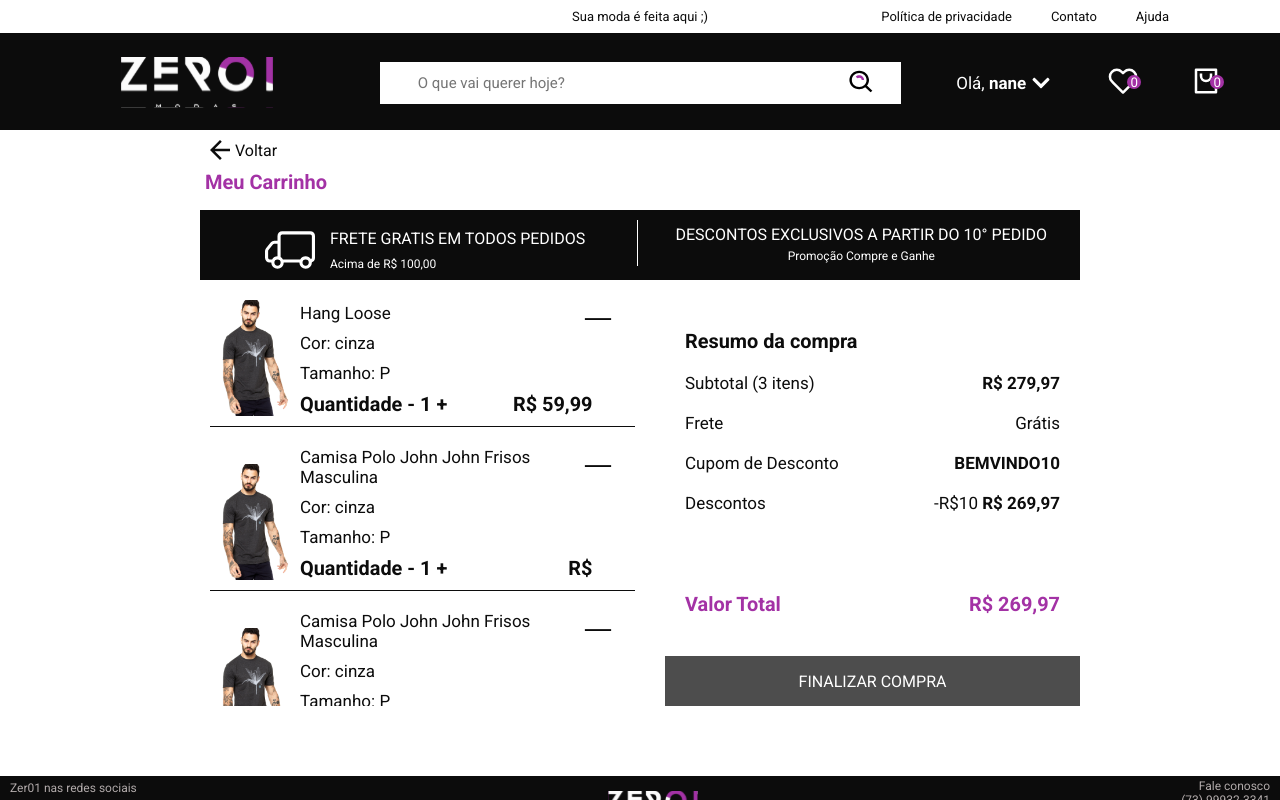
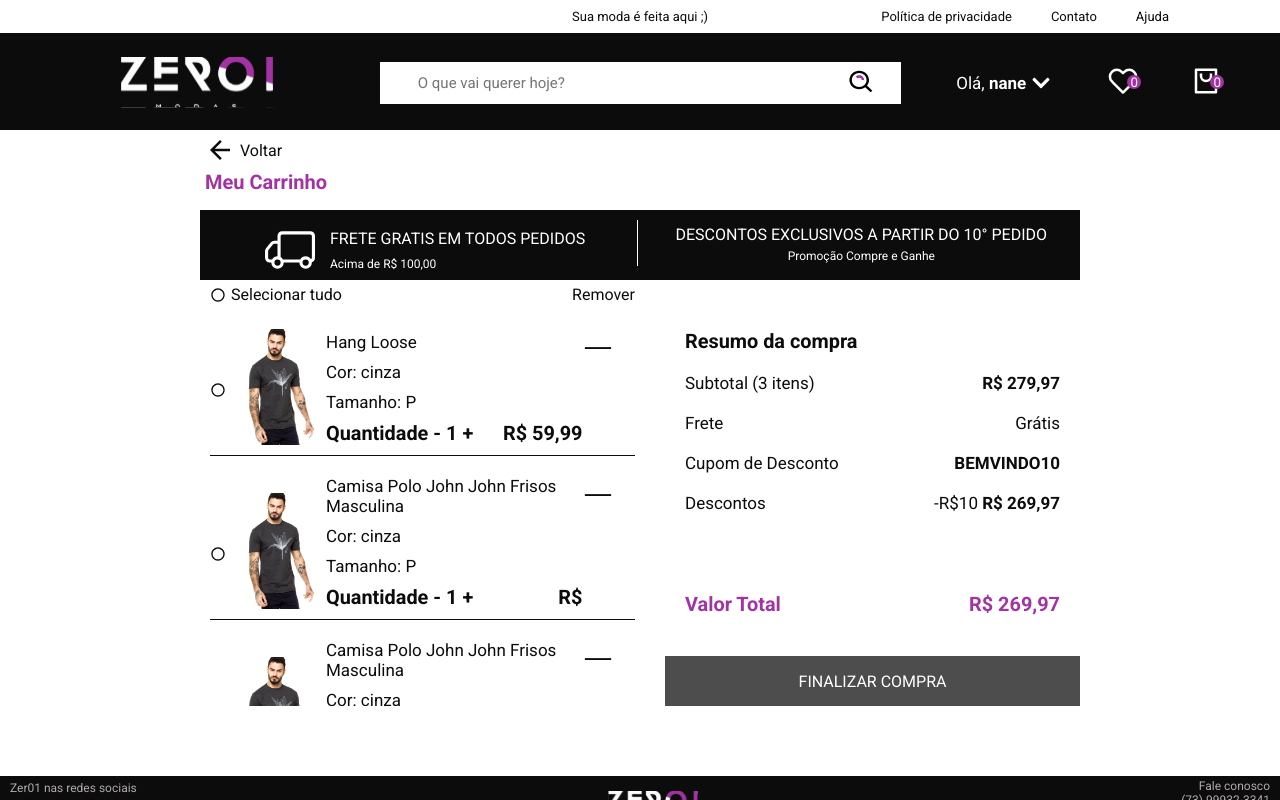
Before and after one commit to rayaneacacio/Zer01_Modas, a React (Vite) app: page /shopping-cart in a window 1280 px wide. Built offline with nearby package versions, Linux system fonts and the light colour scheme.

Commit message:
atualizacao na page ShoppingCart

```diff
--- a/src/components/Button/style.js
+++ b/src/components/Button/style.js
@@ -5,6 +5,11 @@
   color: ${({ theme }) => theme.COLORS.BLACK};
   font-size: 1.6rem;
   padding: 0.5rem 1rem;
+
+  display: flex;
+  align-items: center;
+  justify-content: center;
+  gap: 0.5rem;
 
   img {
     width: 20rem;
--- a/src/components/Cart-Item/index.jsx
+++ b/src/components/Cart-Item/index.jsx
@@ -1,5 +1,8 @@
+import { useState } from "react";
+
 import { GoTrash } from "react-icons/go";
 import { VscRemove } from "react-icons/vsc";
+import { MdRadioButtonUnchecked, MdRadioButtonChecked } from "react-icons/md";
 
 import { Swiper, SwiperSlide } from "swiper/react";
 
@@ -8,12 +11,23 @@
 import { Container } from "./style";
 
 export function CartItem({ image, title, color, tamanho, preço }) {
+  const [ isSelected, setIsSelected ] = useState(false);
+
+  function handleSelect() {
+    if(isSelected === true) {
+      setIsSelected(false);
+      return;
+    }
+
+    setIsSelected(true);
+  }
+
   return (
     <Container className="box" >
-
       <Swiper slidesPerView={ 1.9 } spaceBetween={ 10 } >
         <SwiperSlide>
           <div className="mobile">
+            <Button className="select" icon={ isSelected ? <MdRadioButtonChecked /> : <MdRadioButtonUnchecked /> } onClick={ handleSelect } />
             <img src={ image } alt="" />
             <div>
               <p> { title } </p>
@@ -34,6 +48,7 @@
       </Swiper>
 
       <div className="desktop">
+        <Button className="select" icon={ isSelected ? <MdRadioButtonChecked /> : <MdRadioButtonUnchecked /> } onClick={ handleSelect } />
         <img src={ image } alt="" />
         <div>
           <p> { title } </p>
@@ -41,7 +56,7 @@
           <p> Tamanho: { tamanho } </p>
           <span> <h3> Quantidade - 1 + </h3> <h3> R$ { preço } </h3> </span>
         </div>
-        <Button icon={ <VscRemove /> } />
+        <Button className="remove" icon={ <VscRemove /> } />
       </div>
 
     </Container>
--- a/src/components/Cart-Item/style.js
+++ b/src/components/Cart-Item/style.js
@@ -10,6 +10,16 @@
     display: flex;
     align-items: flex-end;
     gap: 1rem;
+
+    .select {
+      background: none;
+      width: 1.6rem;
+      padding: 0;
+
+      svg {
+        color: ${({ theme }) => theme.COLORS.BLACK};
+       }
+    }
 
     > img {
       width: 7rem;
@@ -59,6 +69,10 @@
       display: flex;
       position: relative;
 
+      .select {
+        height: 11rem;
+      }
+
       > img {
         width: 8rem;
       }
@@ -76,7 +90,8 @@
         justify-content: space-between;
       }
 
-      > button {
+      .remove {
+        display: block;
         background: none;
         width: 0;
         height: 0;
--- a/src/pages/ShoppingCart/index.jsx
+++ b/src/pages/ShoppingCart/index.jsx
@@ -1,7 +1,9 @@
 import { useNavigate } from "react-router-dom";
+import { useState } from "react";
 
 import { MdArrowBack } from "react-icons/md";
 import { BsTruck } from "react-icons/bs";
+import { MdRadioButtonUnchecked, MdRadioButtonChecked } from "react-icons/md";
 
 import imgPedido from "../../assets/pedido.jpg";
 
@@ -44,6 +46,10 @@
 
 
         <div className="boxCards">
+          <div>
+            <Button icon={ <MdRadioButtonUnchecked /> } title="Selecionar tudo" />
+            <Button title="Remover" />
+          </div>
           <CartItem image={ imgPedido } title="Hang Loose" color="cinza" tamanho="P" preço="59,99" />
           <CartItem image={ imgPedido } title="Camisa Polo John John Frisos Masculina" color="cinza" tamanho="P"/>
           <CartItem image={ imgPedido } title="Camisa Polo John John Frisos Masculina" color="cinza" tamanho="P" />
@@ -60,12 +66,8 @@
           <Button title="FINALIZAR COMPRA" />
         </div>
 
-        {/* <Button title="FINALIZAR COMPRA" /> */}
-
         <Footer />
       </Main>
-
-      {/* <Footer /> */}
 
     </Container>
   )
--- a/src/pages/ShoppingCart/style.js
+++ b/src/pages/ShoppingCart/style.js
@@ -24,14 +24,9 @@
     position: absolute;
     top: 13rem;
 
-    > button {
-      display: flex;
-      align-items: center;
-
-      > svg {
-        width: 3rem;
-        height: 3rem;
-      }
+    > button > svg {
+      width: 3rem;
+      height: 3rem;
     }
 
     > h3 {
@@ -97,6 +92,15 @@
     > :first-child {
       align-items: center;
       gap: 0.5rem;
+    }
+  }
+
+  .boxCards > div {
+    display: flex;
+    justify-content: space-between;
+
+    > :last-child {
+      padding-right: 1rem;
     }
   }
 
```
